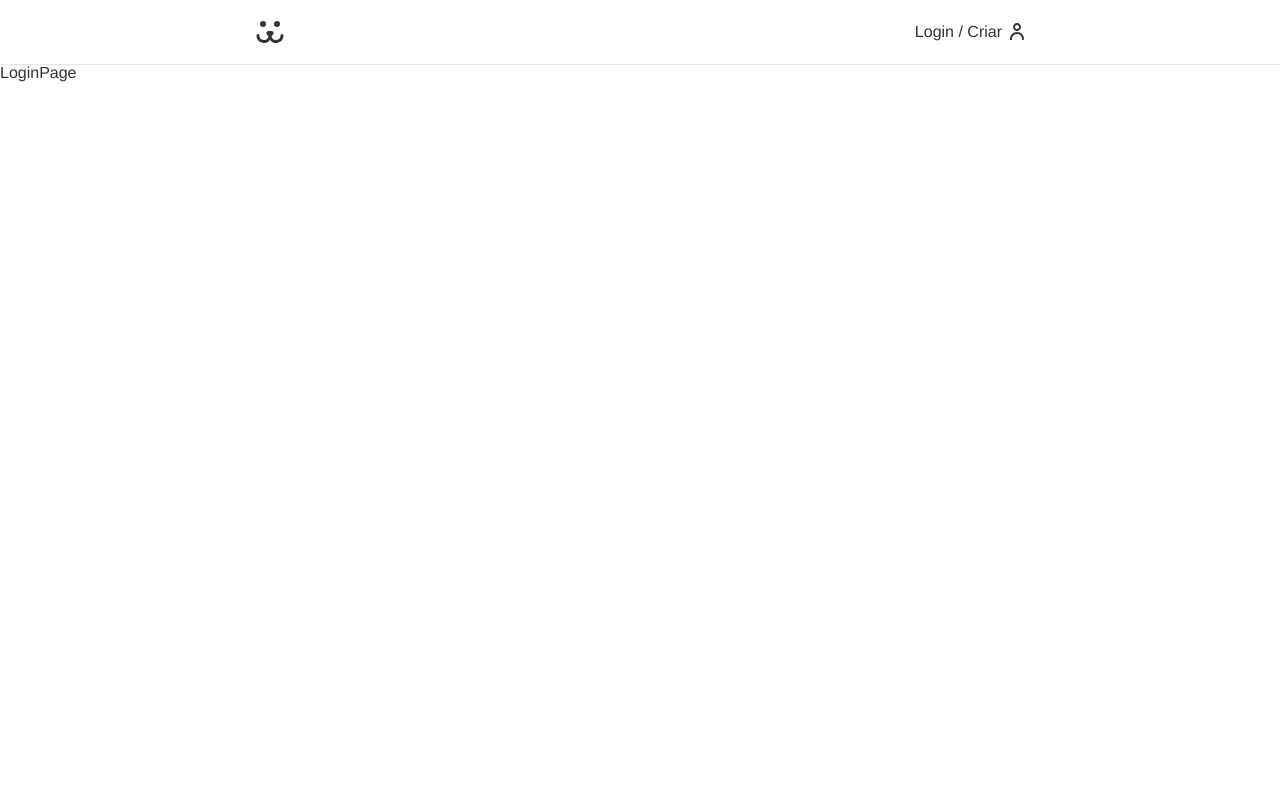
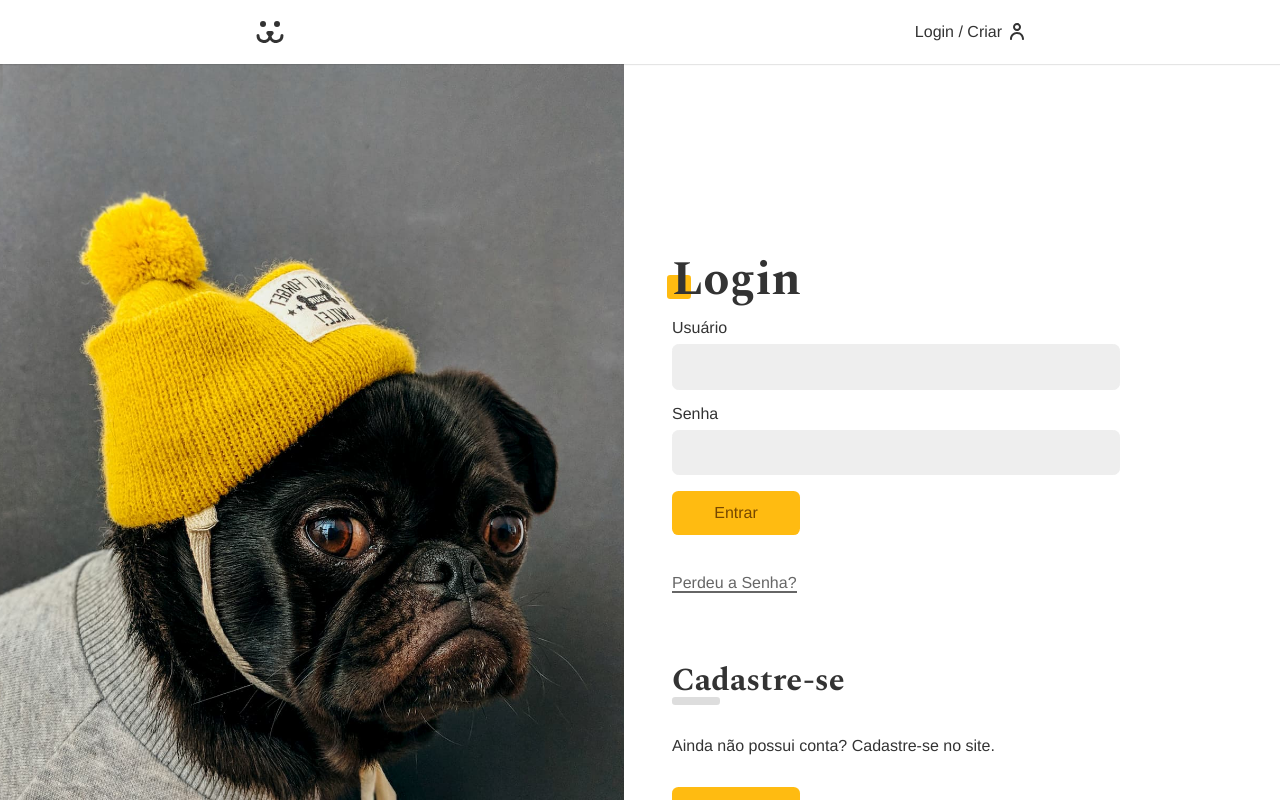
Before and after one commit to raigomes/dogs-next, a Next.js app: page /login in a window 1280 px wide. Shown: the top 800 px of the page. Built offline with nearby package versions, Linux system fonts and the light colour scheme.

Commit message:
Add Login form layout

```diff
--- /dev/null
+++ b/src/app/login/Login.module.css
@@ -0,0 +1,77 @@
+.login {
+  display: grid;
+  grid-template-columns: 1fr 1fr;
+  min-height: 100vh;
+  gap: 2rem;
+}
+
+.login:before {
+  display: block;
+  content: "";
+  background: url(/assets/login.jpg) no-repeat center center;
+  background-size: cover;
+}
+
+.forms {
+  max-width: 30rem;
+  padding: 1rem;
+  margin-top: 20vh;
+}
+
+.form {
+  margin-bottom: 2rem;
+}
+
+.perdeu {
+  display: inline-block;
+  color: #666;
+  padding: 0.5rem 0;
+  line-height: 1;
+}
+
+.perdeu:after {
+  content: "";
+  height: 2px;
+  width: 100%;
+  background: currentColor;
+  display: block;
+}
+
+.cadastro {
+  margin-top: 4rem;
+  margin-bottom: 4rem;
+}
+
+.cadastro p {
+  margin-top: 2rem;
+  margin-bottom: 2rem;
+}
+
+.subtitle {
+  font-family: var(--type-second);
+  line-height: 1;
+  font-size: 2rem;
+}
+
+.subtitle:after {
+  content: "";
+  display: block;
+  background: #ddd;
+  height: 0.5rem;
+  width: 3rem;
+  border-radius: 0.2rem;
+}
+
+@media (max-width: 40rem) {
+  .login {
+    grid-template-columns: 1fr;
+  }
+
+  .login:before {
+    display: none;
+  }
+
+  .forms {
+    max-width: 100%;
+  }
+}
--- a/src/app/login/page.tsx
+++ b/src/app/login/page.tsx
@@ -1,5 +1,37 @@
 import React from "react";
+import Link from "next/link";
+import type { Metadata } from "next";
+
+import LoginForm from "@/components/LoginForm";
+import Button from "@/components/Button";
+
+import styles from "./Login.module.css";
+
+export const metadata: Metadata = {
+  title: "Login | Dogs",
+};
 
 export default function LoginPage() {
-  return <div>LoginPage</div>;
+  return (
+    <section className={styles.login}>
+      <div className={styles.forms}>
+        <section className="animeLeft">
+          <h1 className="title">Login</h1>
+
+          <LoginForm className={styles.form} />
+
+          <Link href="/login/perdeu" className={styles.perdeu}>
+            Perdeu a Senha?
+          </Link>
+          <div className={styles.cadastro}>
+            <h2 className={styles.subtitle}>Cadastre-se</h2>
+            <p>Ainda não possui conta? Cadastre-se no site.</p>
+            <Link href="/login/criar">
+              <Button>Cadastro</Button>
+            </Link>
+          </div>
+        </section>
+      </div>
+    </section>
+  );
 }
--- /dev/null
+++ b/src/components/Button/Button.module.css
@@ -0,0 +1,26 @@
+.button {
+  font-size: 1rem;
+  font-family: var(--type-first);
+  cursor: pointer;
+  border: none;
+  border-radius: 0.4rem;
+  background: #fb1;
+  color: #764701;
+  min-width: 8rem;
+  padding: 0.8rem 1.2rem;
+  box-sizing: border-box;
+  transition: 0.1s;
+}
+
+.button:hover,
+.button:focus {
+  outline: none;
+  box-shadow:
+    0 0 0 3px #fea,
+    0 0 0 4px #fb1;
+}
+
+.button:disabled {
+  opacity: 0.5;
+  cursor: wait;
+}
--- /dev/null
+++ b/src/components/Button/index.tsx
@@ -0,0 +1,14 @@
+import React from "react";
+import styles from "./Button.module.css";
+
+type ButtonProps = React.ButtonHTMLAttributes<HTMLButtonElement>;
+
+const Button = (props: ButtonProps) => {
+  return (
+    <button className={styles.button} {...props}>
+      {props.children}
+    </button>
+  );
+};
+
+export default Button;
--- /dev/null
+++ b/src/components/Input/Input.module.css
@@ -0,0 +1,35 @@
+.wrapper {
+  margin-bottom: 1rem;
+}
+
+.input {
+  border: 1px solid #eee;
+  display: block;
+  width: 100%;
+  font-size: 1rem;
+  padding: 0.8rem;
+  border-radius: 0.4rem;
+  background: #eee;
+  transition: 0.2s;
+}
+
+.input:focus,
+.input:hover {
+  outline: none;
+  border-color: #fb1;
+  background: white;
+  box-shadow: 0 0 0 3px #fea;
+}
+
+.label {
+  display: block;
+  font-size: 1rem;
+  line-height: 1;
+  padding-bottom: 0.5rem;
+}
+
+.error {
+  color: #f31;
+  font-size: 0.875rem;
+  margin-top: 0.25rem;
+}
--- /dev/null
+++ b/src/components/Input/index.tsx
@@ -0,0 +1,21 @@
+import React from "react";
+import styles from "./Input.module.css";
+
+type InputProps = React.InputHTMLAttributes<HTMLInputElement> & {
+  label: string;
+  error?: string;
+};
+
+const Input = ({ label, name, error, ...props }: InputProps) => {
+  return (
+    <div className={styles.wrapper}>
+      <label htmlFor={name} className={styles.label}>
+        {label}
+      </label>
+      <input id={name} name={name} className={styles.input} {...props} />
+      {error && <p className={styles.error}>{error}</p>}
+    </div>
+  );
+};
+
+export default Input;
--- /dev/null
+++ b/src/components/LoginForm/index.tsx
@@ -0,0 +1,33 @@
+"use client";
+
+import React from "react";
+import { useFormStatus } from "react-dom";
+
+import Input from "@/components/Input";
+import Button from "@/components/Button";
+
+const SubmitButton = () => {
+  const { pending } = useFormStatus();
+
+  return (
+    <Button type="submit" disabled={pending}>
+      {pending ? "Entrando..." : "Entrar"}
+    </Button>
+  );
+};
+
+export default function LoginForm(
+  props: React.FormHTMLAttributes<HTMLFormElement>,
+) {
+  return (
+    <form
+      {...props}
+      //   action={handleLogin}
+    >
+      <Input label="Usuário" type="text" name="username" />
+      <Input label="Senha" type="password" name="password" />
+
+      <SubmitButton />
+    </form>
+  );
+}
```
